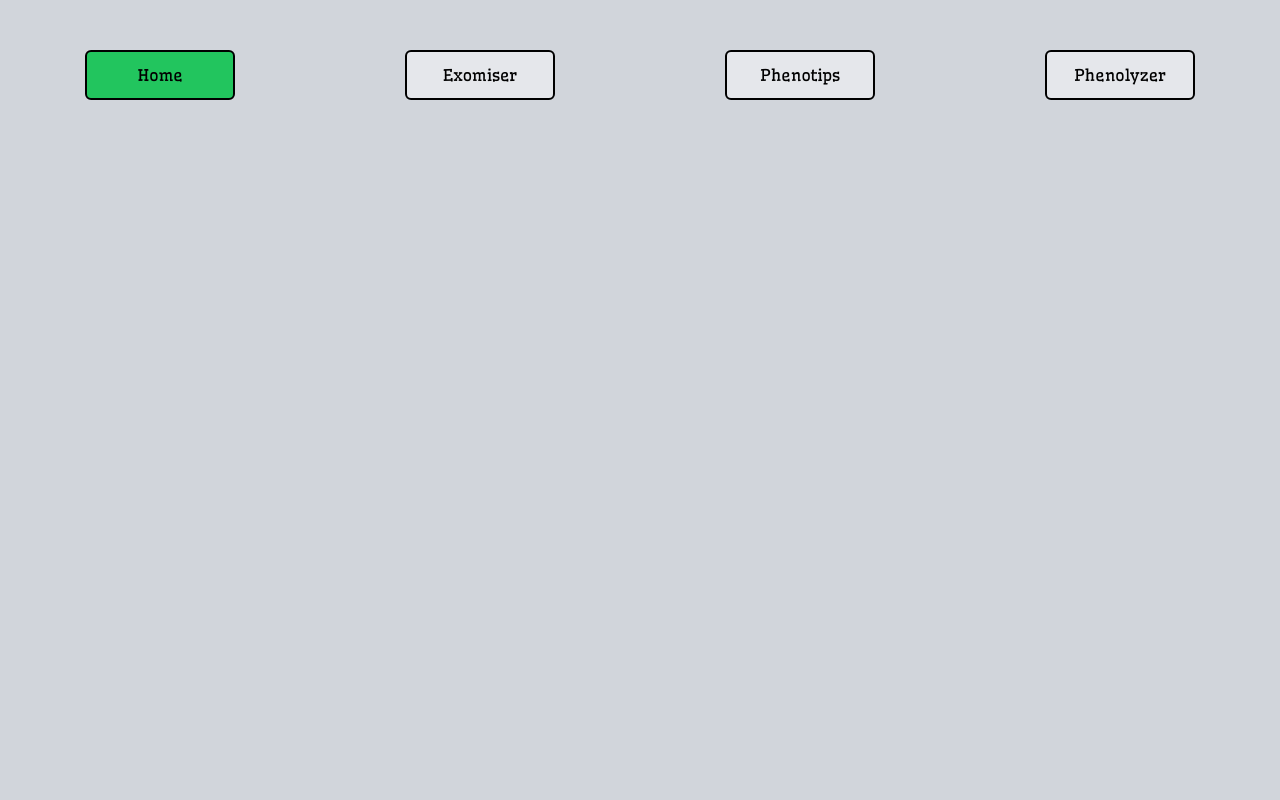
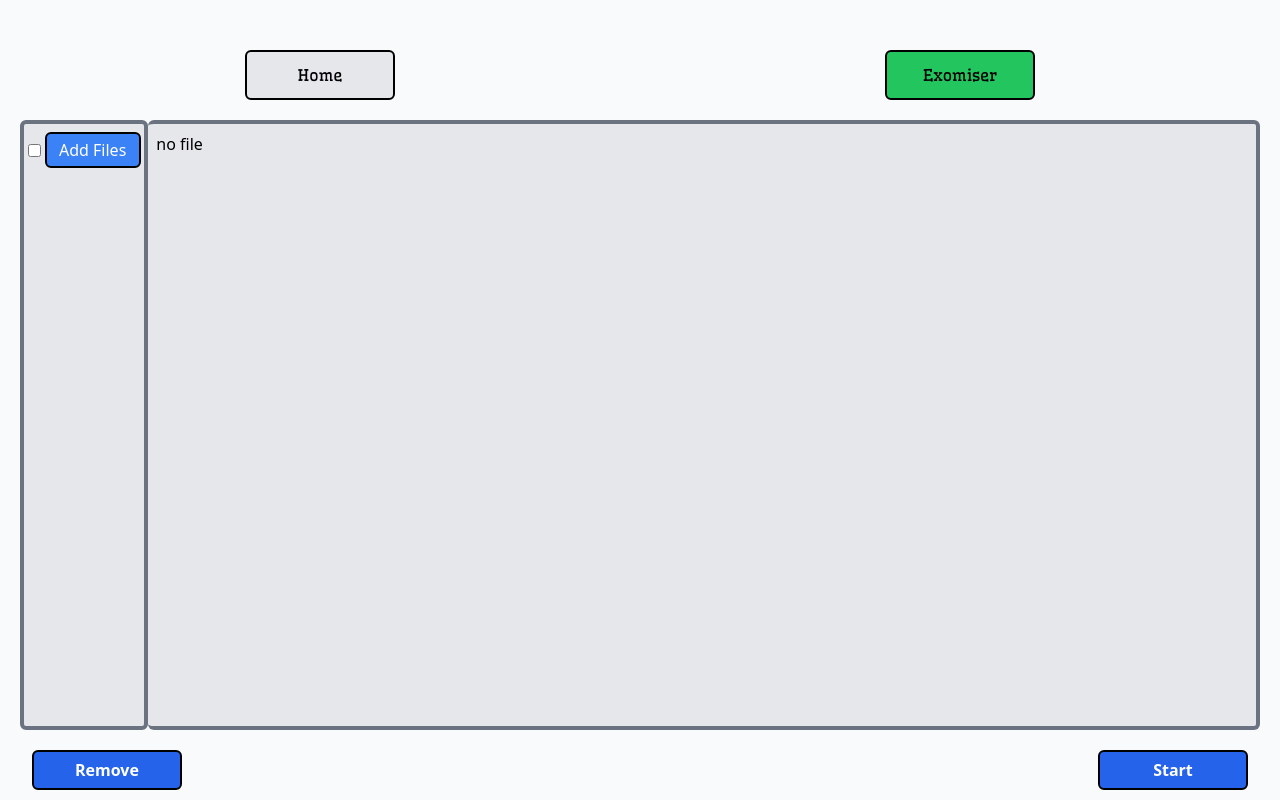
Before and after one commit to Mboukhal/Exomiser_ui, a React (Vite) app in the folder frontend/: page / in a window 1280 px wide. Built offline with nearby package versions, Linux system fonts and the light colour scheme.

Commit message:
Fix -- droplist update

```diff
--- a/frontend/src/App.tsx
+++ b/frontend/src/App.tsx
@@ -9,9 +9,9 @@
     <>
       <BrowserRouter>
         <Routes>
-          <Route index element={<AppMenu />}></Route>
-          <Route path={"/Exomiser"} element={<AppMenu />}>
-            <Route path="e" element={<Exomiser />}></Route>
+          <Route path="/home" element={<AppMenu />}></Route>
+          <Route path="/" element={<AppMenu />}>
+            <Route index element={<Exomiser />}></Route>
             <Route path="*" element={<ErrorPage />}></Route>
           </Route>
           <Route path="/Phenotips" element={<AppMenu />}></Route>
--- a/frontend/src/Components/Exomiser/Exomiser.tsx
+++ b/frontend/src/Components/Exomiser/Exomiser.tsx
@@ -24,6 +24,49 @@
 
       return updatedOptions;
     });
+  };
+
+  const UpdateDropList = (event: React.ChangeEvent<HTMLSelectElement>) => {
+    const { name, value } = event.target;
+    setOptions((prevOptions) => {
+      if (!prevOptions) return prevOptions;
+
+      const updatedOptions = prevOptions.map((option, index) => {
+        if (index === (activeForm || 0)) {
+          return {
+            ...option,
+            [name]: value,
+          };
+        }
+        return option;
+      });
+
+      return updatedOptions;
+    });
+  };
+
+  const dropList = (name: string, id: string, optionsList: string[]) => {
+    const opt = options && options[activeForm || 0][id];
+    if (!opt) return;
+    return (
+      <div className="flex p-2 gap-4 w-full">
+        <label className="flex items-center justify-start min-w-[167px]">
+          {name}
+        </label>
+        <select
+          className="text-center input-style"
+          name={id}
+          onChange={UpdateDropList}
+          value={opt?.toString()}
+        >
+          {optionsList.map((option, index) => (
+            <option value={option} key={index}>
+              {option}
+            </option>
+          ))}
+        </select>
+      </div>
+    );
   };
 
   const UpdateSetThisToAllFiles = () => {
@@ -62,8 +105,8 @@
             firstName: "",
             lastName: "",
             adn: "",
-            genomeAssembly: "",
-            analysisMode: "",
+            genomeAssembly: "hg19",
+            analysisMode: "PASS_ONLY",
             hpo: "",
             probandSampleName: "",
             modeOfInheritance: "",
@@ -102,8 +145,8 @@
           {input("HPO", "hpo")}
           {input("Proband Sample Name", "probandSampleName")}
           {input("Mode Of Inheritance", "modeOfInheritance")}
-          {dropList("Genome Assembly", "ag", ["hg19", "hg38"])}
-          {dropList("Analysis Mode", "am", ["PASS_ONLY"])}
+          {dropList("Genome Assembly", "genomeAssembly", ["hg19", "hg38"])}
+          {dropList("Analysis Mode", "analysisMode", ["PASS_ONLY"])}
         </div>
         <div className="flex justify-end gap-2">
           <div className=" flex flex-grow">
@@ -134,7 +177,7 @@
     if (opt)
       return (
         <div className="flex p-2 gap-4 w-full">
-          <label className="flex items-center justify-start min-w-[180px]">
+          <label className="flex items-center justify-start min-w-[167px]">
             {name}
           </label>
           <input
@@ -156,7 +199,7 @@
         <input type="checkbox" value="" className="check-box"></input>
         <button
           className={`bt-file font-light ${
-            activeForm === id && ` bg-yellow-300 text-slate-600`
+            activeForm === id && ` bg-yellow-300 text-slate-600 w-fit-content`
           }`}
           onClick={() => {
             setActiveForm(id);
@@ -207,8 +250,8 @@
           firstName: "",
           lastName: "",
           adn: "",
-          genomeAssembly: "",
-          analysisMode: "",
+          genomeAssembly: "hg19",
+          analysisMode: "PASS_ONLY",
           hpo: "",
           probandSampleName: "",
           modeOfInheritance: "",
@@ -230,7 +273,7 @@
         <input type="checkbox" value="" className="check-box"></input>
         <div
           {...getRootProps()}
-          className="bt-file bg-blue-500 border-2 border-black"
+          className="bt-file bg-blue-500 border-2 border-black whitespace-nowrap "
         >
           <input {...getInputProps()} />
           <span> Add Files </span>
@@ -245,7 +288,7 @@
       style={{ height: "calc(100% - 100px)" }}
     >
       <div className="flex w-full" style={{ height: "calc(100% - 50px)" }}>
-        <div className="w-fit border-4 main ">
+        <div className="min-w-[30%] md:min-w-fit border-4 main ">
           <div className="flex flex-col w-full gap-y-2 items-start ">
             {btAddFile()}
             {options && options.length !== 0 && (
@@ -274,23 +317,6 @@
   );
 };
 
-const dropList = (name: string, id: string, options: string[]) => {
-  return (
-    <div className="flex p-2 gap-4 w-full">
-      <label className="flex items-center justify-start min-w-[180px]">
-        {name}
-      </label>
-      <select className="text-center input-style" name={id}>
-        {options.map((option, index) => (
-          <option value={option} key={index}>
-            {option}
-          </option>
-        ))}
-      </select>
-    </div>
-  );
-};
-
 // const FileList = () => {
 //   return (
 //     <>
--- a/frontend/src/Components/main/AppMenu.tsx
+++ b/frontend/src/Components/main/AppMenu.tsx
@@ -8,14 +8,14 @@
       className={({ isActive }) => {
         return `menu_button ${isActive && ` bg-green-500 `}`;
       }}
-      to={`/${name == "Home" ? "" : `${name}/e`}`}
+      to={`/${name == "Exomiser" ? "" : `${name}`}`}
     >
       {name}
     </NavLink>
   );
 };
 
-const apps = ["Exomiser", "Phenotips", "Phenolyzer"];
+const apps = ["Exomiser"];
 
 export const AppMenu = () => {
   return (
--- a/frontend/src/index.css
+++ b/frontend/src/index.css
@@ -8,5 +8,5 @@
 }
 
 body {
-  @apply bg-gray-300;
+  @apply bg-gray-50;
 }
```
